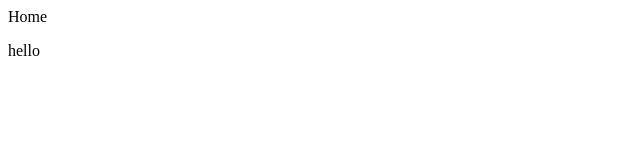
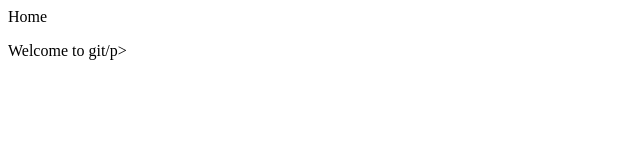
Before and after one commit to ankur-devops-cloude/Test_devops, a plain HTML site: page home.html in a window 1280 px wide. Shown: the full height of the page, 0-640 px from the left. Drawn offline with Linux system fonts and the light colour scheme.

Commit message:
extra added in feature1

```diff
--- a/home.html
+++ b/home.html
@@ -1,6 +1,6 @@
 <html>
     <body>
         <p>Home</p>
-        <p>hello</p>
+        <p>Welcome to git/p>
     </body>
 </html>
```
Also changed, not shown: about.html (+1 -0 lines), contact.html (+2 -1 lines).
